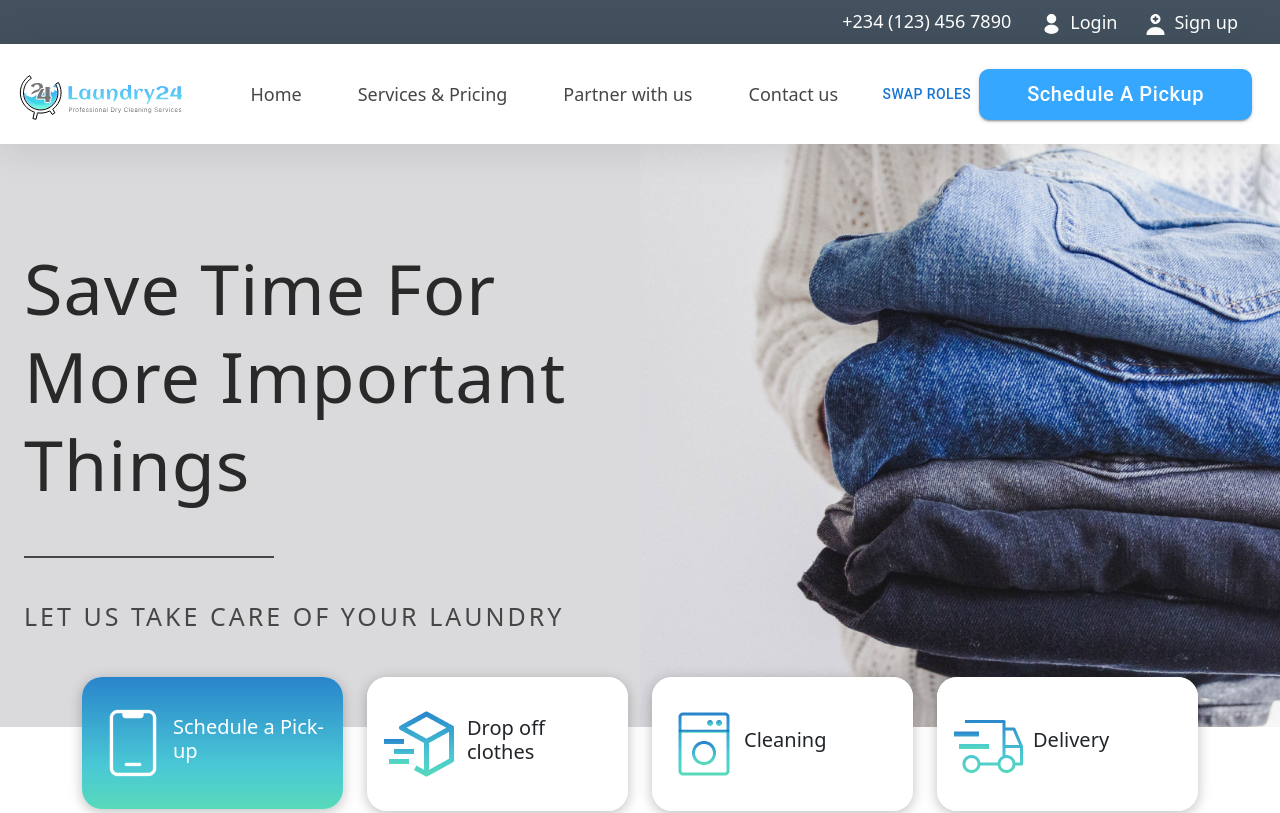
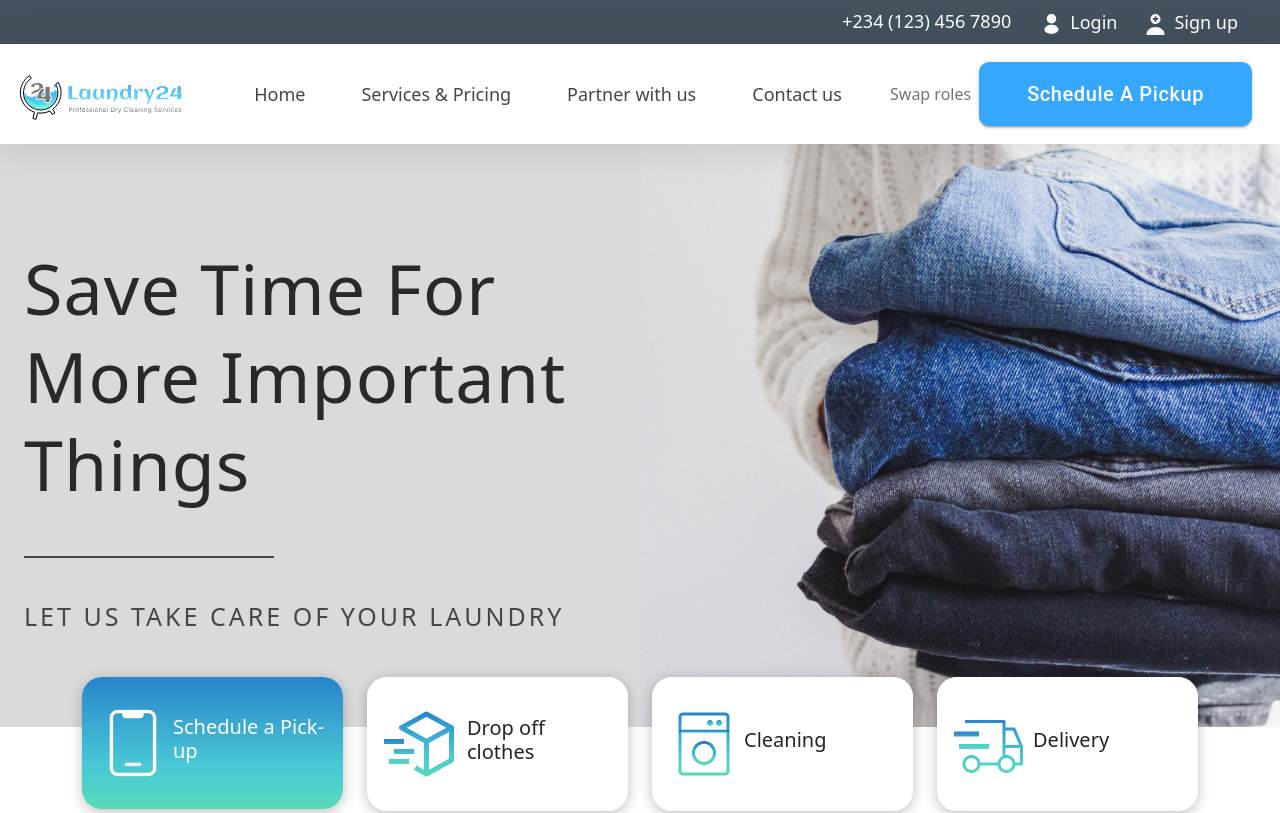
Before and after one commit to ahmed20008/Laundry-website, a React (Vite) app: page / in a window 1280 px wide. Shown: the top 813 px of the page. Built offline with nearby package versions, Linux system fonts and the light colour scheme.

Commit message:
dashborad button updared

```diff
--- a/src/components/Header.tsx
+++ b/src/components/Header.tsx
@@ -95,7 +95,7 @@ const Header: React.FC<ChildProps> = ({ onButtonClick }) => {
               <Nav.Link as={Link} to="/contact" className='ps-5 nav-pages'>Contact us</Nav.Link>
             </Nav>
             <Nav>
-              <Button onClick={onButtonClick}>Swap roles</Button>
+              <Nav.Link as={Link} to="/dashboard" onClick={onButtonClick}>Swap roles</Nav.Link>
               <Button
                 variant="contained"
                 style={{
```
